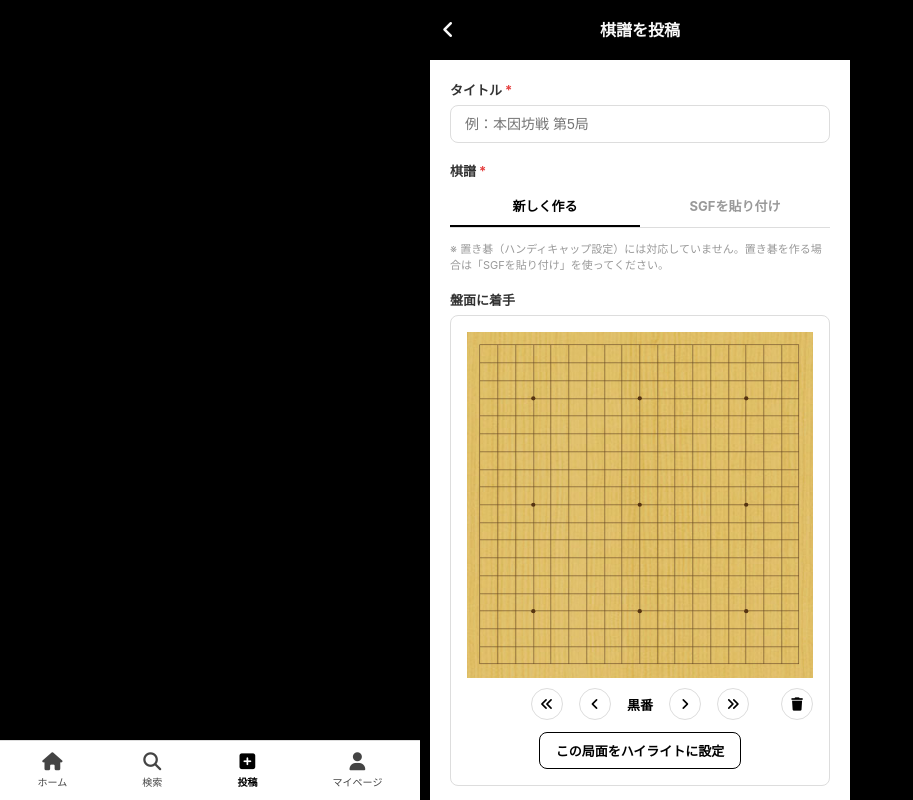
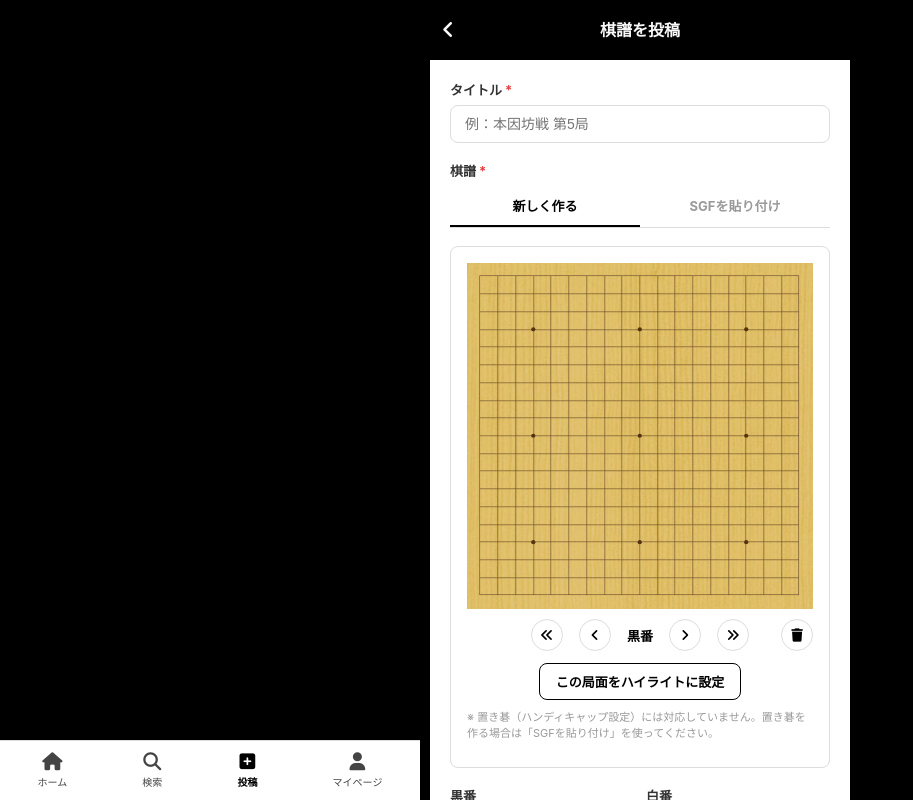
Before and after one commit to KMOkuda/igovote, a Django app: page /kifu/create/ in a window 1280 px wide. Shown: the whole page, without its empty margins (0-913 px from the left). Run offline with Django 4.2, Linux system fonts and the light colour scheme; the visitor is signed in with stand-in values (Sample User, id 1).

Commit message:
棋譜作成画面：「盤面に着手」ラベルを削除し、置き碁注意書きをハイライトボタンの下に移動
Co-Authored-By: Claude Sonnet 4.6 <noreply@anthropic.com>

```diff
--- a/kifu_app/templates/kifu_app/kifu_create.html
+++ b/kifu_app/templates/kifu_app/kifu_create.html
@@ -40,9 +40,7 @@
         <div class="input-tab" id="tab-btn-paste" onclick="switchInputTab(1)">SGFを貼り付け</div>
       </div>
 
-      <div id="input-tab-board" class="input-tab-content active">
-        <p style="font-size:11px;color:#999;">※ 置き碁（ハンディキャップ設定）には対応していません。置き碁を作る場合は「SGFを貼り付け」を使ってください。</p>
-      </div>
+      <div id="input-tab-board" class="input-tab-content active"></div>
 
       <div id="input-tab-paste" class="input-tab-content">
         <textarea id="sgf-textarea" class="form-input form-textarea" placeholder="(;GM[1]FF[4]..."></textarea>
@@ -73,6 +71,8 @@
           <button type="button" id="board-next" class="preview-nav-btn"><i class="fa-solid fa-angle-right"></i></button>
         </div>
         <button type="button" id="set-highlight-btn" class="set-highlight-btn">この局面をハイライトに設定</button>
+
+        <p id="handicap-note" style="display:none;font-size:11px;color:#999;margin-top:8px;">※ 置き碁（ハンディキャップ設定）には対応していません。置き碁を作る場合は「SGFを貼り付け」を使ってください。</p>
 
         <div id="highlight-status" style="display:none;font-size:12px;color:#1a7f37;margin-top:6px;">
           <i class="fa-solid fa-check"></i> <span id="highlight-status-num"></span>手目をハイライトに設定中
@@ -237,7 +237,8 @@ function onSharedBoardClick(x, y) {
 function setEditMode(editable) {
   document.getElementById('edit-controls').style.display = editable ? 'flex' : 'none';
   document.getElementById('view-controls').style.display = editable ? 'none' : 'flex';
-  document.getElementById('board-section-label').textContent = editable ? '盤面に着手' : 'ハイライト局面';
+  document.getElementById('board-section-label').textContent = editable ? '' : 'ハイライト局面';
+  document.getElementById('handicap-note').style.display = editable ? 'block' : 'none';
   document.getElementById('highlight-status').style.display = 'none';
   if (editable) updateTurnLabel(); else updateMoveLabel();
 }
```
